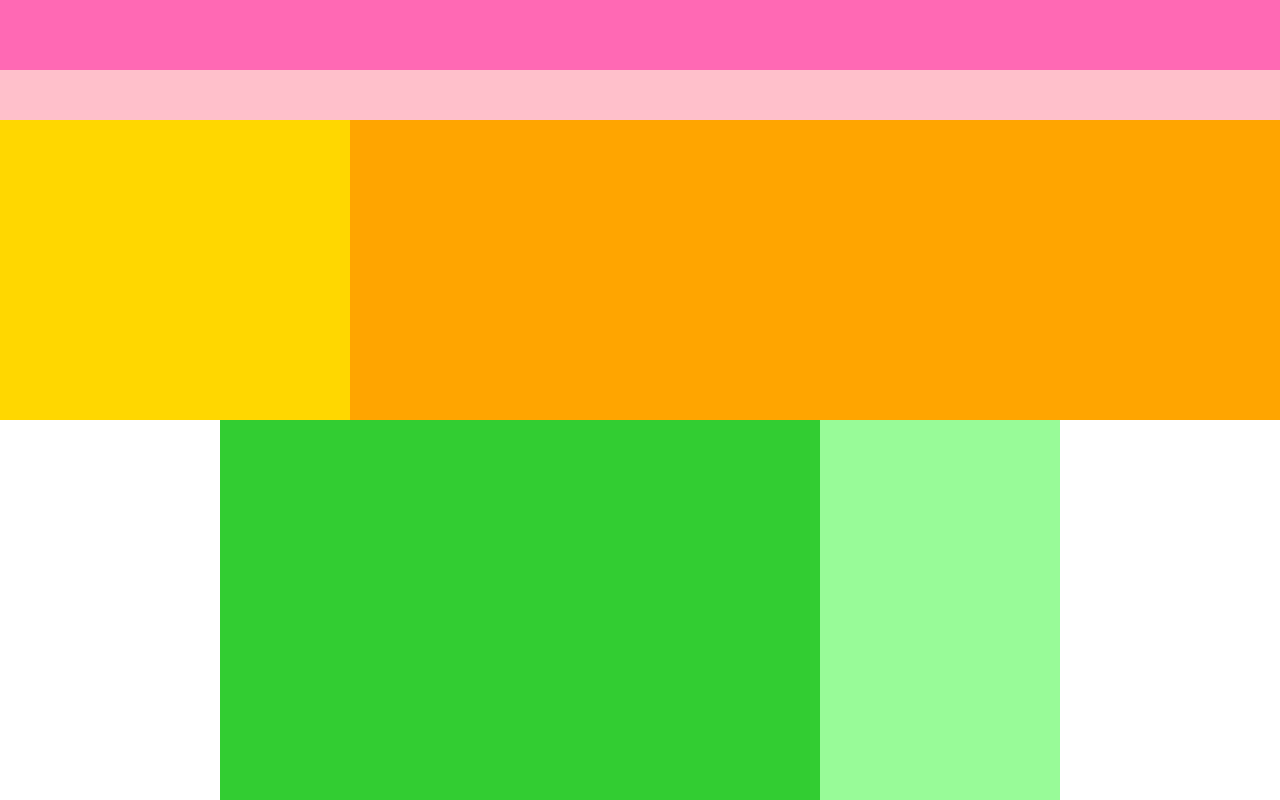
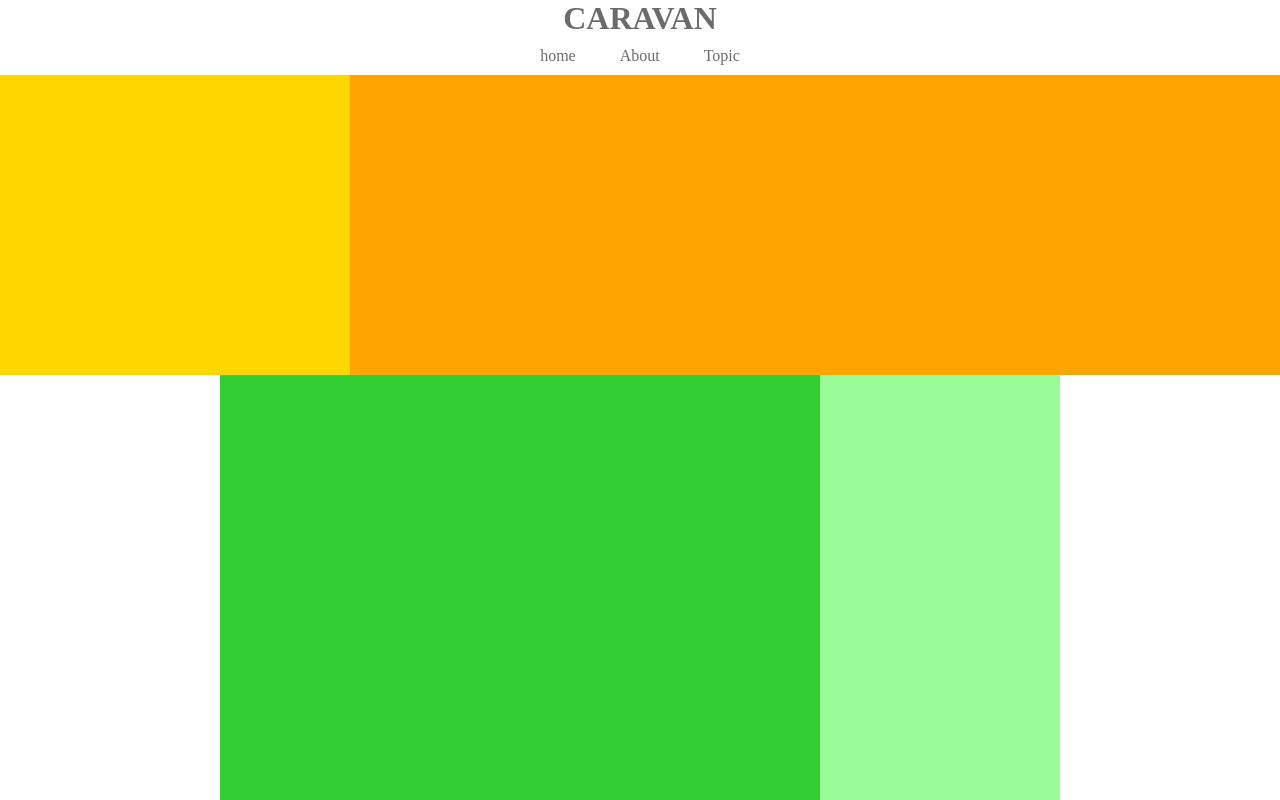
Before and after one commit to Skytristan/HTML.CSS, a plain HTML site: page caravan/index.html in a window 1280 px wide. Shown: the top 800 px of the page. Drawn offline with Linux system fonts and the light colour scheme.

Commit message:
initial commit

```diff
--- a/caravan/index.html
+++ b/caravan/index.html
@@ -8,11 +8,23 @@
   </head>
 
   <body>
-    <!--header div-->
-    <div class="header">
-      <div class="header-top"></div>
-      <div class="header-bottom"></div>
-    </div>
+    <!--header-->
+    <header>
+      <h1 class="heading">
+        <a href="index.html">CARAVAN </a>
+      </h1>
+
+    </header>
+
+    <nav>
+      <ul class="nav-list">
+        <li class="nav-list-item">
+          <a href="index.html">home</a>
+        </li>
+        <li class="nav-list-item">About</li>
+        <li class="nav-list-item">Topic</li>
+      </ul>
+    </nav>
 
     <!--main-visual div-->
     <div class="main-visual">
@@ -25,9 +37,9 @@
       <div class="blog"></div>
       <div class="sidebar"></div>
     </div>
-
-
-    <!--footer div-->
-    <div class="footer"</div>
+    <!--footer-->
+    <footer>
+      <p class="footer-text">© All rights reserved by Infratop.Inc.</p>
+    </footer>
   </body>
 </html>
--- a/caravan/style.css
+++ b/caravan/style.css
@@ -2,24 +2,35 @@
  margin: 0;
  padding: 0;
  box-sizing: border-box;
-}
-.header {
-  width:100%;
-  height:120px;
-  background-color: red;
+ color: #6c6b6b;
 }
 
-.header-top {
-  width:100%;
-  height:70px;
-  background-color:hotpink;
+a{
+  text-decoration: none;
+}
+ header {
+  width:90%;
+  height:15px 0;
+  margin: 0 auto;
+  text-align:center;
 }
 
-.header-bottom {
-  width:100%;
-  height:50px;
-  background-color:pink;
+header .heading{
+  font-size: 32px;
 }
+
+.nav-list{
+  text-align:center;
+  padding:10px 0;
+  margin: 0 auto;
+}
+
+.nav-list-item{
+  list-style:none;
+  display: inline-block;
+  margin: 0 20px;
+}
+
 
 .main-visual {
   width:100%;
@@ -46,18 +57,26 @@
 .blog{
   width:600px;
   height:1400px;
-  background-color:limegreen;
+
+  background-color: limegreen;
 }
 
 .sidebar{
   width:240px;
   height:1400px;
-  background-color:palegreen;
+
+  background-color: palegreen;
 }
 
-.footer{
+ footer{
   width:100%;
   height:120px;
-  background-color:blue;
+  text-align: center;
+  line-height:120px;
+  background-color: #848282;
 
 }
+
+.footer-text{
+  color: #fff;
+}
```
